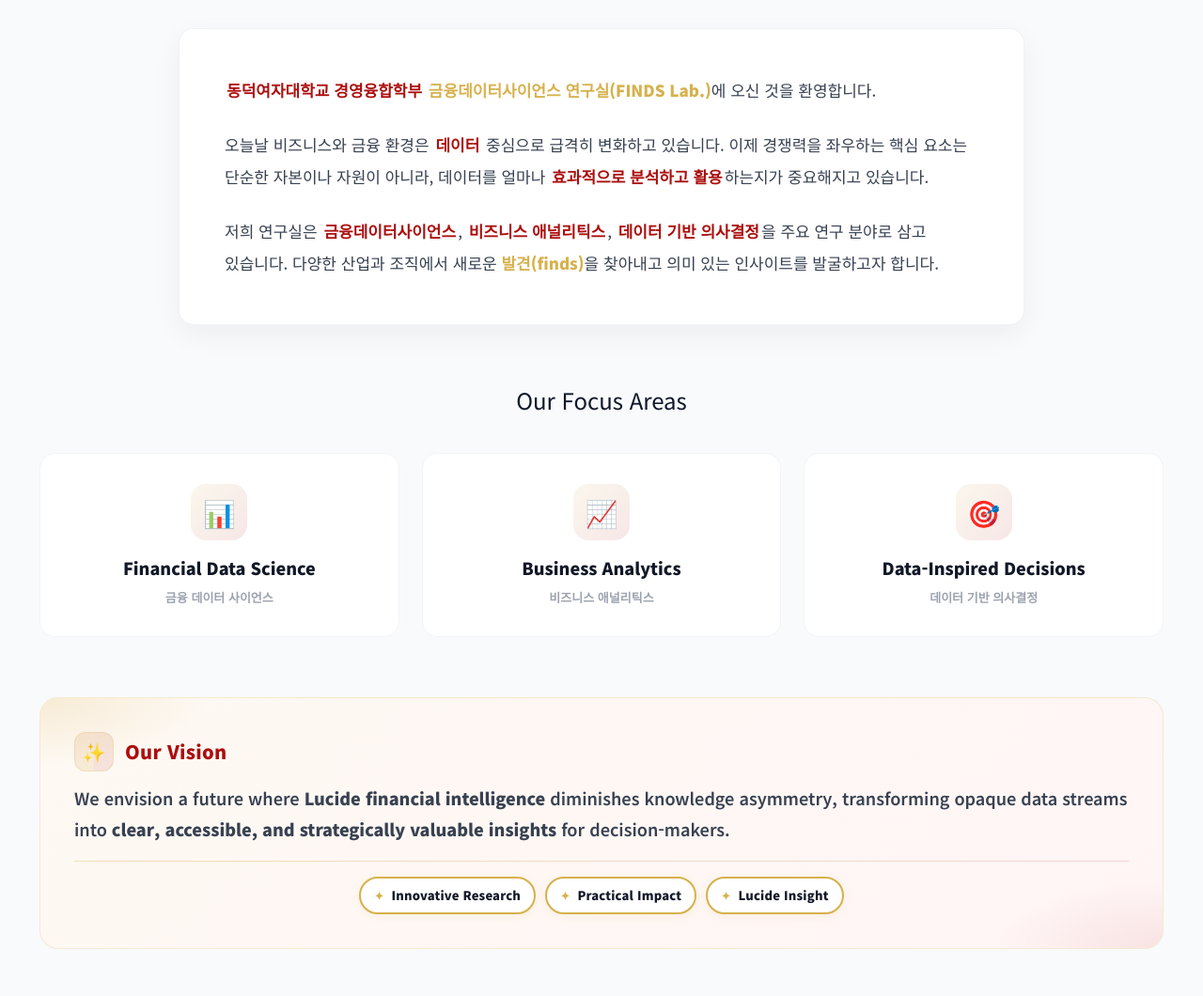
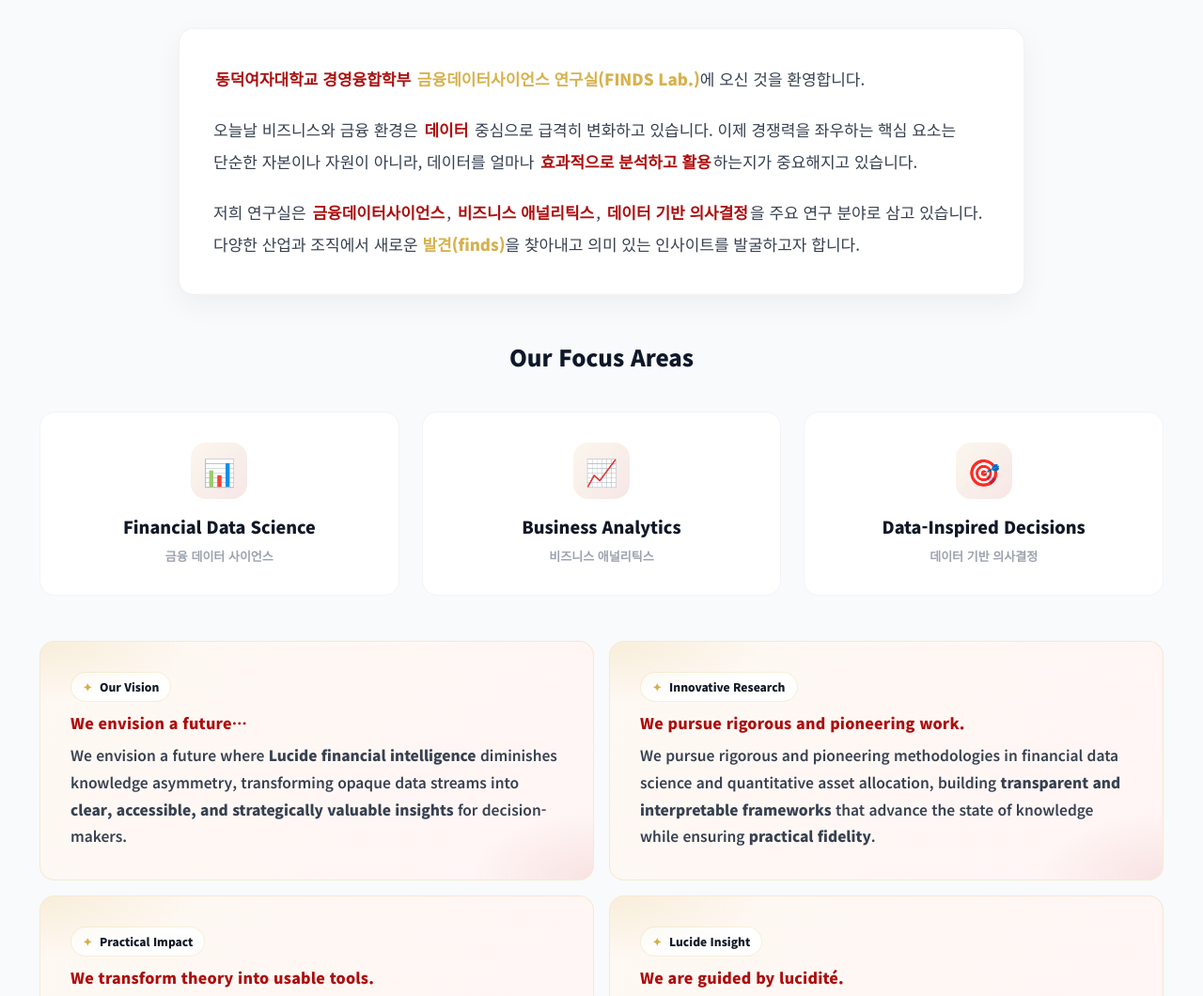
Before and after one commit to FinDS-Lab/site, a Jekyll site: the page built from about-introduction.html, in a window 1280 px wide and 1400 px high. Shown: the part 340-1400 px from the top of the window at 94% size. Built offline with Jekyll 4.4.1, drawn with Linux system fonts in a browser that asks for light colours; nearby versions of some CDN libraries; some of the changed text lies outside the part shown.

Commit message:
Update about-introduction.html

```diff
--- a/about-introduction.html
+++ b/about-introduction.html
@@ -41,23 +41,26 @@
     --red-dark: rgb(127, 10, 10);
     --ink: #111827;
     --slate: #374151;
+    --card-pad: 2rem; /* 통일된 카드 패딩 */
   }
 
-  /* Main Content Section */
+  /* Main Content Section (KOR intro block) — 다른 블록과 크기/여백 통일 */
   .content-section {
-    background: white;
+    background: #fff;
     border-radius: 1rem;
-    padding: 3rem;
+    padding: var(--card-pad);
     box-shadow: 0 10px 30px rgba(0,0,0,0.05);
     border: 1px solid rgba(0,0,0,0.05);
     max-width: 900px;
     margin: 0 auto;
   }
 
+  @media (min-width: 1024px){
+    .content-section { padding: 2.25rem; }
+  }
+
   @media (max-width: 768px) {
-    .content-section {
-      padding: 2rem 1.5rem;
-    }
+    .content-section { padding: 1.5rem; }
   }
 
   /* Text Styles */
@@ -65,26 +68,21 @@
     font-size: 17px;
     line-height: 2;
     color: #374151;
-    margin-bottom: 24px;
+    margin-bottom: 20px; /* 다른 카드와 균형 맞춤 */
     word-break: keep-all;
     line-break: strict;
   }
   .intro-text:last-child { margin-bottom: 0; }
 
   /* Highlighted Keywords */
-  .highlight {
-    position: relative;
-    font-weight: 800;
-    color: var(--red);
-    padding: 0 2px;
-  }
+  .highlight { position: relative; font-weight: 800; color: var(--red); padding: 0 2px; }
   .highlight-gold { color: var(--gold); font-weight: 900; }
 
   /* Concept Cards */
   .concept-card {
-    background: white;
+    background: #fff;
     border-radius: 1rem;
-    padding: 2rem 1.5rem;
+    padding: var(--card-pad);
     text-align: center;
     border: 1px solid #f3f4f6;
     transition: all 0.3s;
@@ -111,92 +109,75 @@
   .concept-title { font-size: 18px; font-weight: 900; color: #111827; margin-bottom: 8px; }
   .concept-subtitle { font-size: 13px; color: #9ca3af; font-weight: 600; }
 
-  /* ===== Vision Section (UPGRADED) ===== */
-  .vision-wrap {
-    margin-top: 4rem;
+  /* ===== Vision (Lucide) Grid ===== */
+  .vision-lucide {
+    margin-top: 3rem;
+    display: grid;
+    gap: 16px;
+    grid-template-columns: 1fr;
   }
-  .vision-card {
+  @media (min-width: 768px){
+    .vision-lucide { grid-template-columns: repeat(2, 1fr); }
+  }
+
+  .vision-item {
+    background: linear-gradient(135deg, #fef9f3 0%, #fff5f5 100%);
+    border: 1px solid var(--gold-20);
+    border-radius: 16px;
+    padding: var(--card-pad);
     position: relative;
-    background: linear-gradient(135deg, #fef9f3 0%, #fff5f5 100%);
-    border-radius: 20px;
-    padding: 2.25rem;
-    border: 1px solid var(--gold-20);
     overflow: hidden;
   }
-  /* gold glow corners */
-  .vision-card::after {
+  .vision-item::after{
     content: '';
-    position: absolute;
-    inset: -1px;
-    border-radius: 22px;
-    pointer-events: none;
+    position: absolute; inset: -1px; border-radius: 18px; pointer-events:none;
     background:
-      radial-gradient(300px 120px at 0% 0%, rgba(214,177,77,.18), transparent 60%),
-      radial-gradient(300px 120px at 100% 100%, rgba(172,14,14,.08), transparent 60%);
+      radial-gradient(280px 110px at 0% 0%, rgba(214,177,77,.15), transparent 60%),
+      radial-gradient(220px 120px at 100% 100%, rgba(172,14,14,.08), transparent 60%);
     mix-blend-mode: multiply;
   }
-  .vision-head {
-    display:flex; align-items:center; gap:.75rem; margin-bottom: .75rem;
+  .vision-kicker{
+    display:inline-flex; align-items:center; gap:8px;
+    padding: 6px 12px; border-radius: 999px; font-size: 12px; font-weight: 800;
+    color: var(--ink); background:#fff; border:1px solid var(--gold-20); margin-bottom:10px;
   }
-  .vision-badge {
-    display:inline-flex; align-items:center; justify-content:center;
-    width:42px; height:42px; border-radius:12px;
-    background: conic-gradient(from 180deg at 50% 50%, rgba(214,177,77,.18), rgba(172,14,14,.1));
-    border:1px solid var(--gold-20);
-    font-size: 20px;
+  .vision-kicker::before{ content:'✦'; color: var(--gold); }
+  .vision-h{
+    font-size: 16px; font-weight: 900; color: var(--red); letter-spacing:.2px; margin-bottom:8px;
   }
-  .vision-title {
-    font-size: 20px; font-weight: 900; color: var(--red);
-    letter-spacing: .3px;
-  }
-  .vision-text {
-    font-size: 18px; line-height: 1.8; color: var(--slate); font-weight: 600;
-    margin-top: .25rem;
-  }
-  .vision-divider {
-    height:1px; background: linear-gradient(90deg, rgba(214,177,77,.35), rgba(172,14,14,.15));
-    margin: 18px 0 16px;
+  .vision-p{
+    font-size: 15.5px; line-height: 1.85; color: var(--slate); font-weight: 600;
   }
 
-  /* Keywords row → Lucide 톤 */
-  .vision-keywords {
-    display:flex; flex-wrap:wrap; gap:10px; justify-content:center; margin-top: 6px;
+  /* Legacy “Our Focus Areas” heading alignment fix */
+  .section-title {
+    font-weight: 900;
+    text-align: center;
+    font-size: 1.5rem;
   }
-  .vision-chip {
-    display:inline-flex; align-items:center; gap:8px;
-    padding: 8px 14px; border-radius: 999px; font-weight: 800; font-size: 13px; letter-spacing:.2px;
-    color: var(--ink); background: #fff; border: 2px solid var(--gold);
-    box-shadow: 0 2px 10px rgba(214,177,77,.12);
-    transition: transform .15s ease, box-shadow .15s ease;
-  }
-  .vision-chip::before { content:'✦'; font-size:12px; color: var(--gold); }
-  .vision-chip:hover { transform: translateY(-2px); box-shadow: 0 6px 18px rgba(214,177,77,.18); }
 
   /* narrow screens */
   @media (max-width: 768px) {
     .intro-text { font-size: 15px; line-height: 1.9; }
-    .vision-card { padding: 1.5rem; }
-    .vision-text { font-size: 16px; }
+    .vision-p { font-size: 15px; }
   }
 </style>
 
 <!-- ===== Main Content ===== -->
 <section class="max-w-7xl mx-auto px-4 mt-8 pb-8">
-  <!-- Main Content -->
+  <!-- Korean Intro (크기/패딩 다른 카드와 통일) -->
   <div class="content-section">
     <p class="intro-text">
       <span class="highlight">동덕여자대학교 경영융합학부</span>
       <span class="highlight-gold">금융데이터사이언스 연구실(FINDS Lab.)</span>에
       오신 것을 환영합니다.
     </p>
-
     <p class="intro-text">
       오늘날 비즈니스와 금융 환경은 <span class="highlight">데이터</span> 중심으로
       급격히 변화하고 있습니다. 이제 경쟁력을 좌우하는 핵심 요소는 단순한 자본이나 자원이 아니라,
       데이터를 얼마나 <span class="highlight">효과적으로 분석하고 활용</span>하는지가
       중요해지고 있습니다.
     </p>
-
     <p class="intro-text">
       저희 연구실은 <span class="highlight">금융데이터사이언스</span>,
       <span class="highlight">비즈니스 애널리틱스</span>,
@@ -207,22 +188,19 @@
   </div>
 
   <!-- Key Concepts -->
-  <div class="mt-16">
-    <h2 class="text-2xl font-900 text-center mb-10">Our Focus Areas</h2>
-
+  <div class="mt-12">
+    <h2 class="section-title mb-10">Our Focus Areas</h2>
     <div class="grid md:grid-cols-3 gap-6">
       <div class="concept-card">
         <div class="concept-icon">📊</div>
         <div class="concept-title">Financial Data Science</div>
         <div class="concept-subtitle">금융 데이터 사이언스</div>
       </div>
-
       <div class="concept-card">
         <div class="concept-icon">📈</div>
         <div class="concept-title">Business Analytics</div>
         <div class="concept-subtitle">비즈니스 애널리틱스</div>
       </div>
-
       <div class="concept-card">
         <div class="concept-icon">🎯</div>
         <div class="concept-title">Data-Inspired Decisions</div>
@@ -231,27 +209,46 @@
     </div>
   </div>
 
-  <!-- ===== Vision (Lucide ver.) ===== -->
-  <div class="vision-wrap">
-    <div class="vision-card">
-      <div class="vision-head">
-        <div class="vision-badge">✨</div>
-        <h3 class="vision-title">Our Vision</h3>
-      </div>
-
-      <!-- 본문: 모두 We 로 시작 + Lucide 톤 -->
-      <p class="vision-text">
+  <!-- ===== Lucide Vision Section (4-block, all “We …”) ===== -->
+  <div class="vision-lucide">
+    <!-- Our Vision -->
+    <article class="vision-item">
+      <span class="vision-kicker">Our Vision</span>
+      <h3 class="vision-h">We envision a future…</h3>
+      <p class="vision-p">
         We envision a future where <b>Lucide financial intelligence</b> diminishes knowledge asymmetry,
         transforming opaque data streams into <b>clear, accessible, and strategically valuable insights</b> for decision-makers.
       </p>
+    </article>
 
-      <div class="vision-divider"></div>
+    <!-- Innovative Research -->
+    <article class="vision-item">
+      <span class="vision-kicker">Innovative Research</span>
+      <h3 class="vision-h">We pursue rigorous and pioneering work.</h3>
+      <p class="vision-p">
+        We pursue rigorous and pioneering methodologies in financial data science and quantitative asset allocation,
+        building <b>transparent and interpretable frameworks</b> that advance the state of knowledge while ensuring <b>practical fidelity</b>.
+      </p>
+    </article>
 
-      <div class="vision-keywords">
-        <span class="vision-chip">Innovative Research</span>
-        <span class="vision-chip">Practical Impact</span>
-        <span class="vision-chip">Lucide Insight</span>
-      </div>
-    </div>
+    <!-- Practical Impact -->
+    <article class="vision-item">
+      <span class="vision-kicker">Practical Impact</span>
+      <h3 class="vision-h">We transform theory into usable tools.</h3>
+      <p class="vision-p">
+        We transform theory into <b>intuitive, user-centric solutions</b>, enabling practitioners and institutions to navigate uncertainty with clarity
+        and to <b>bridge the gap</b> between sophisticated analytics and real-world application.
+      </p>
+    </article>
+
+    <!-- Lucide Insight -->
+    <article class="vision-item">
+      <span class="vision-kicker">Lucide Insight</span>
+      <h3 class="vision-h">We are guided by lucidité.</h3>
+      <p class="vision-p">
+        We are guided by the spirit of <i>lucidité</i>—<b>clarity, discernment, and transparency</b>—as we illuminate complexity,
+        making finance not only more understandable but also more <b>equitable and transformative</b> on a global scale.
+      </p>
+    </article>
   </div>
 </section>
```
